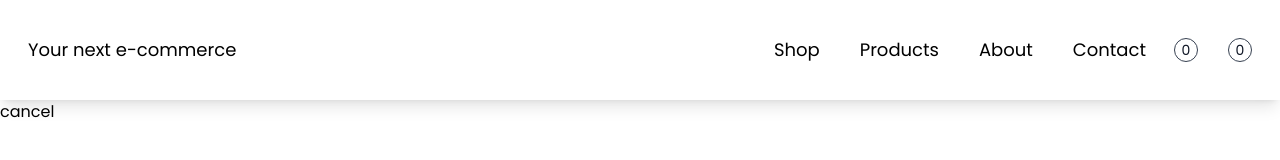
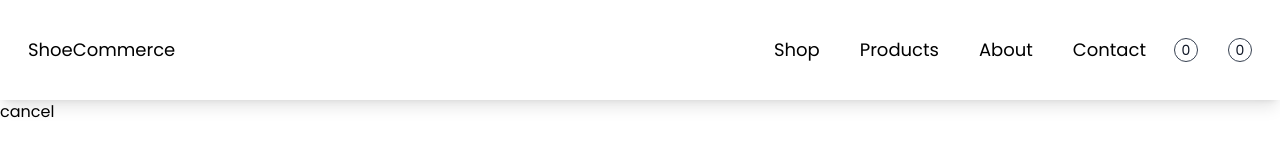
Before and after one commit to Jscorz/Next-Tailwind-E-Store, a Next.js app: page /cancel in a window 1280 px wide. Shown: the top 160 px of the page. Built offline with nearby package versions, Linux system fonts and the light colour scheme.

Commit message:
changed shopnow button to red-900

```diff
--- a/components/Header.js
+++ b/components/Header.js
@@ -131,7 +131,7 @@ function Header() {
 				onClick={() => Router.push("/")}
 				className=' flex-1 text-left text-lg  pl-7 cursor-pointer select-none transition hover:opacity-50 duration-300'
 			>
-				Your next e-commerce
+				ShoeCommerce
 			</h1>
 			<div className='flex justify-between space-x-10'>
 				<h1 className='hidden cursor-pointer  text-lg select-none transition hover:opacity-50 duration-300 md:block '>
--- a/components/Hero.js
+++ b/components/Hero.js
@@ -21,7 +21,7 @@ function Hero() {
 						Orange / Black Nike
 					</h1>
 
-					<button className=' m-1 shadow bg-black text-white font-light text-sm uppercase tracking-wider py-3 px-6 transition duration-300 hover:opacity-50 select-none'>
+					<button className=' m-1 shadow bg-red-900 text-white font-light text-sm uppercase tracking-wider py-3 px-6 transition duration-300 hover:opacity-50 select-none'>
 						Start Shopping
 					</button>
 				</div>
```
